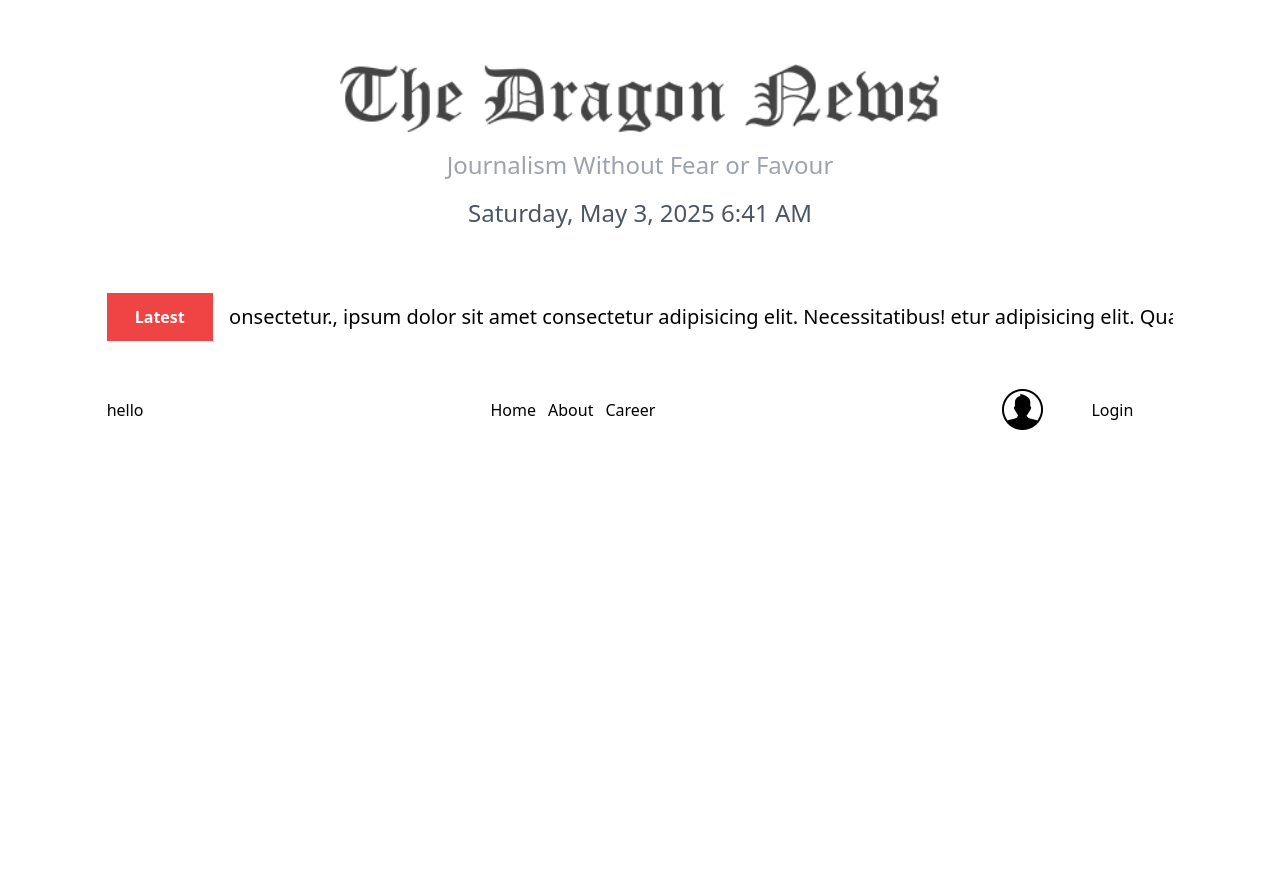
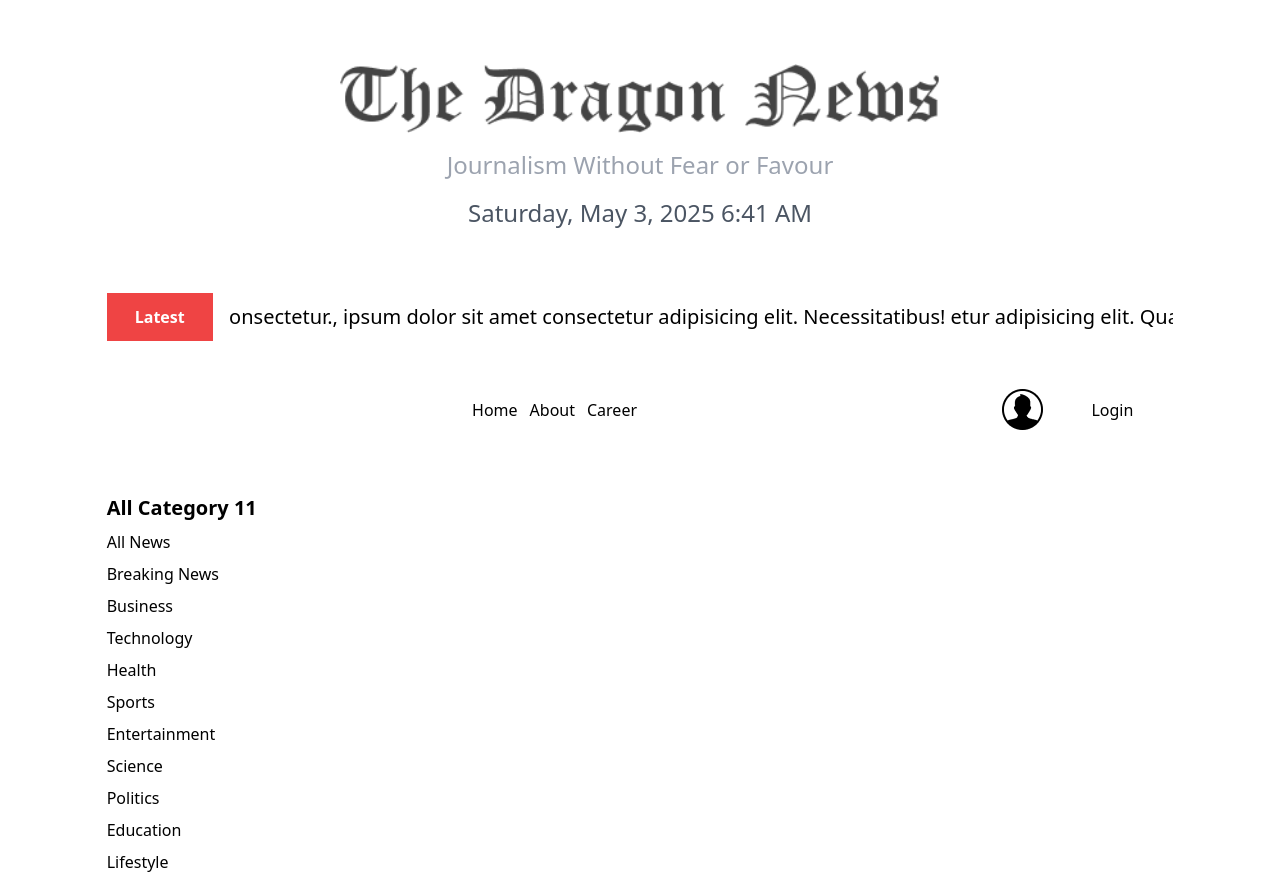
Before and after one commit to mdriyajulislamakash11/Module-52-part-1-2-Dragon-News-Projects, a React (Vite) app: page / in a window 1280 px wide. Before the commit the page ends 800 px from the top, so only its background shows below. Built offline with nearby package versions, Linux system fonts and the light colour scheme.

Commit message:
left categories button show done

```diff
--- a/src/components/LeftNavber.jsx
+++ b/src/components/LeftNavber.jsx
@@ -1,20 +1,32 @@
-import React, { useEffect, useState } from 'react';
+import React, { useEffect, useState } from "react";
+import { NavLink } from "react-router-dom";
 
 const LeftNavber = () => {
-    const [categories, setCategories] = useState([])
+  const [categories, setCategories] = useState([]);
 
   useEffect(() => {
     fetch("/categories.json")
-        .then(res => res.json())
-        .then(data => setCategories(data))
-    }, [])
+      .then((res) => res.json())
+      .then((data) => setCategories(data));
+  }, []);
 
-    console.log(categories)
-
+  console.log(categories);
 
   return (
     <div>
+      <h2 className="text-xl font-semibold">
+        All Category {categories.length}
+      </h2>
 
+      {categories.map((category) => (
+        <NavLink
+          className="btn flex flex-col w-full my-2"
+          key={category.id}
+          to={`/category/${category.id}`}
+        >
+          {category.name}
+        </NavLink>
+      ))}
     </div>
   );
 };
--- a/src/components/Navber.jsx
+++ b/src/components/Navber.jsx
@@ -7,7 +7,7 @@ const Navber = () => {
         <div className='flex justify-between items-center mt-12'>
             {/* user name */}
             <div className='bg-base-300'>
-                <h2>hello</h2>
+                <h2></h2>
             </div>
 
             {/* item */}
--- a/src/layouts/Root.jsx
+++ b/src/layouts/Root.jsx
@@ -3,6 +3,7 @@ import Header from "../pages/Header";
 import HeadLine from "../components/HeadLine";
 import Navber from "../components/Navber";
 import LeftNavber from "../components/LeftNavber";
+import { Outlet } from "react-router-dom";
 
 const Root = () => {
   return (
@@ -17,22 +18,22 @@ const Root = () => {
       <Navber />
 
       {/* Manin News Section */}
-      <div>
+      <div className="mt-16 grid grid-cols-12 gap-3">
         {/* Left Navbar */}
-        <aside>
+        <aside className="col-span-3">
           <LeftNavber />
         </aside>
 
         {/* News */}
-        <div></div>
+        <div className="col-span-6">
+          <Outlet />
+        </div>
 
         {/* Right Navber */}
-        <aside>
+        <aside className="col-span-3">
 
         </aside>
-
       </div>
-
     </div>
   );
 };
```
Lines whose indentation alone changed are shown as unchanged.
